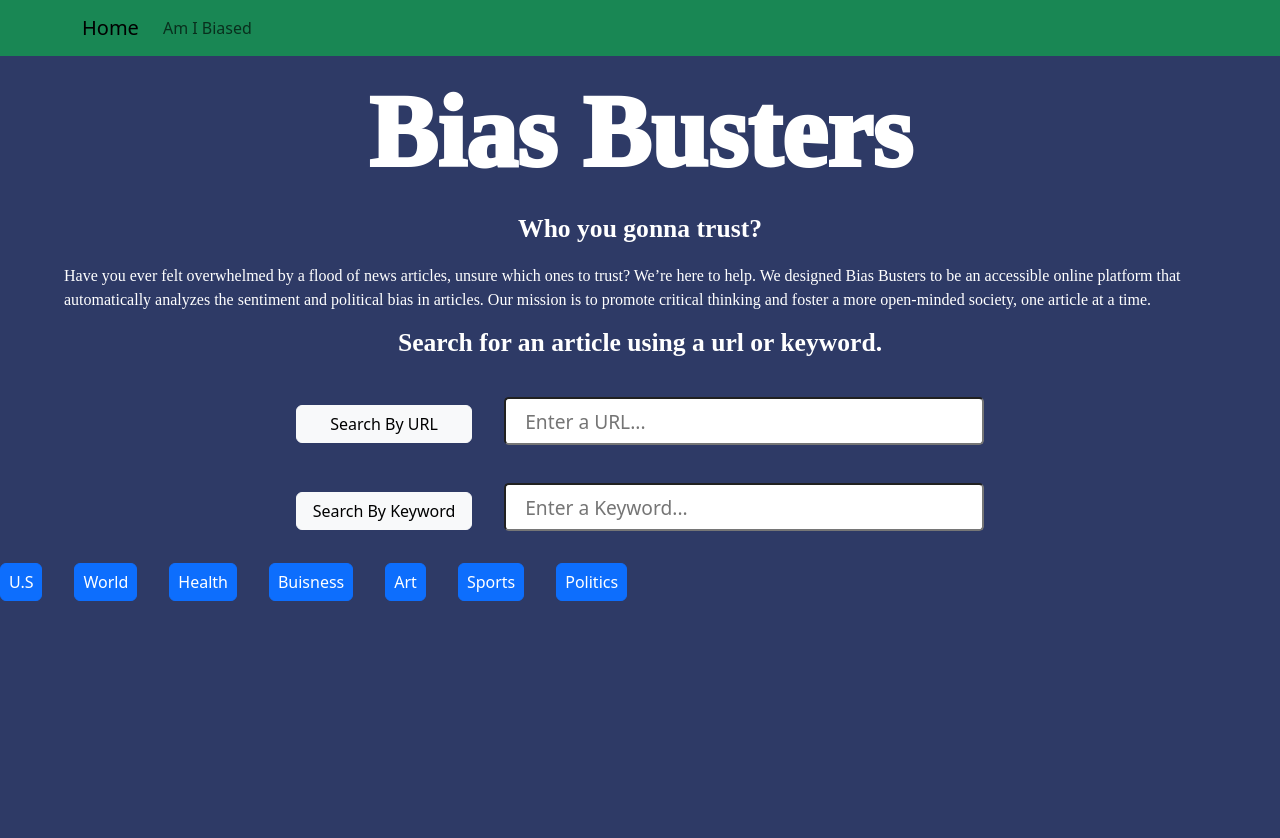
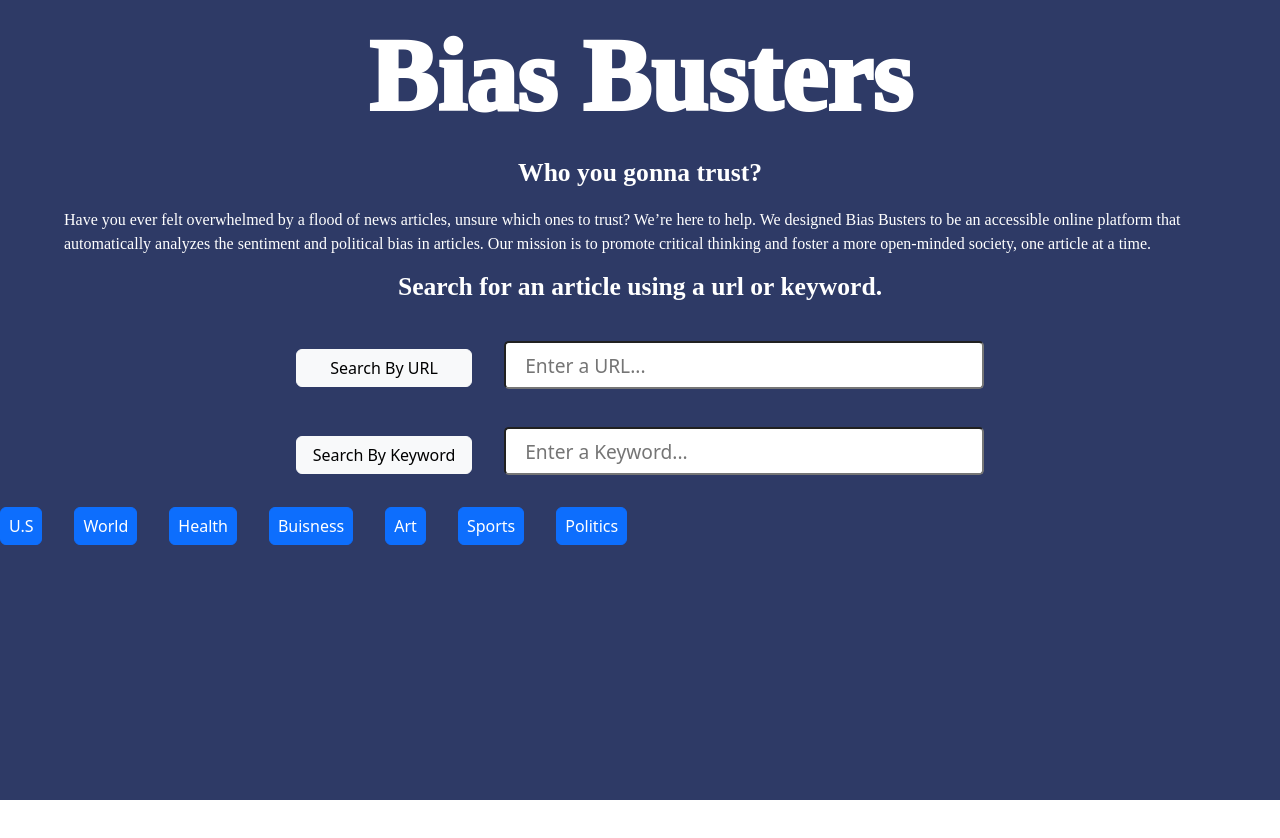
Before and after one commit to adeleweiss/Bias_Busters, a React (Create React App) app in the folder frontend/: page / in a window 1280 px wide. Shown: the top 838 px of the page. After the commit the page ends 800 px from the top, so only its background shows below. Built offline with nearby package versions, Linux system fonts and the light colour scheme.

Commit message:
get rid of nav bar

```diff
--- a/frontend/src/Home.jsx
+++ b/frontend/src/Home.jsx
@@ -6,7 +6,6 @@ import { useNavigate } from 'react-router-dom';
 import 'bootstrap/dist/css/bootstrap.min.css';
 import Card from './ArticleCard';
 import ArticleContext from './ArticleContext';
-import NavBar from './NavBar';
 import { useCallback } from 'react';
 
 function Home() {
@@ -92,7 +91,6 @@ function Home() {
 
     return (
         <>
-            <NavBar></NavBar>
             <div className="fullscreen-section">
                 <Row>
                     <Col className="align-self-start">
--- a/frontend/src/NavBar.css
+++ /dev/null
@@ -1,3 +0,0 @@
-.navigation_bar{
-    background-color: orange;
-}
--- a/frontend/src/NavBar.jsx
+++ /dev/null
@@ -1,19 +0,0 @@
-import { Container, Nav, Navbar } from "react-bootstrap";
-import { Link } from "react-router-dom";
-
-export default function NavBar(){
-
-    return <Navbar bg="success" expand="sm" collapseOnSelect>
-    <Container className="navigation_bar">
-        <Navbar.Toggle aria-controls="responsive-navbar-nav" />
-        <Navbar.Brand as={Link} to="/">
-            Home
-        </Navbar.Brand>
-        <Navbar.Collapse id="responsive-navbar-nav" className="me-auto">
-            <Nav>
-                <Nav.Link as={Link} to="/TextBias">Am I Biased</Nav.Link>
-            </Nav>
-        </Navbar.Collapse>
-    </Container>
-</Navbar>
-}
--- a/frontend/src/Results.jsx
+++ b/frontend/src/Results.jsx
@@ -5,7 +5,6 @@ import { ScatterChart, Scatter, XAxis, YAxis, CartesianGrid, Tooltip, Legend, Re
 import "./Results.css";
 import { useNavigate } from 'react-router-dom';
 import ArticleContext from './ArticleContext';
-import NavBar from "./NavBar";
 import Card from './ArticleCard';
 
 const Results = () => {
--- a/frontend/src/TextBias.jsx
+++ b/frontend/src/TextBias.jsx
@@ -3,7 +3,6 @@ import { useState } from 'react';
 import { motion } from "framer-motion";
 import { Row, Col, Button } from "react-bootstrap";
 import 'bootstrap/dist/css/bootstrap.min.css';
-import NavBar from "./NavBar";
 
 function TextBias(){
     const [userText, setUserText] = useState("");
@@ -30,7 +29,6 @@ function TextBias(){
 
     return <>
     <div className="fullscreen-section">
-        <NavBar></NavBar>
         <Row>
             <Col className="align-self-start">
                 <motion.div
```
